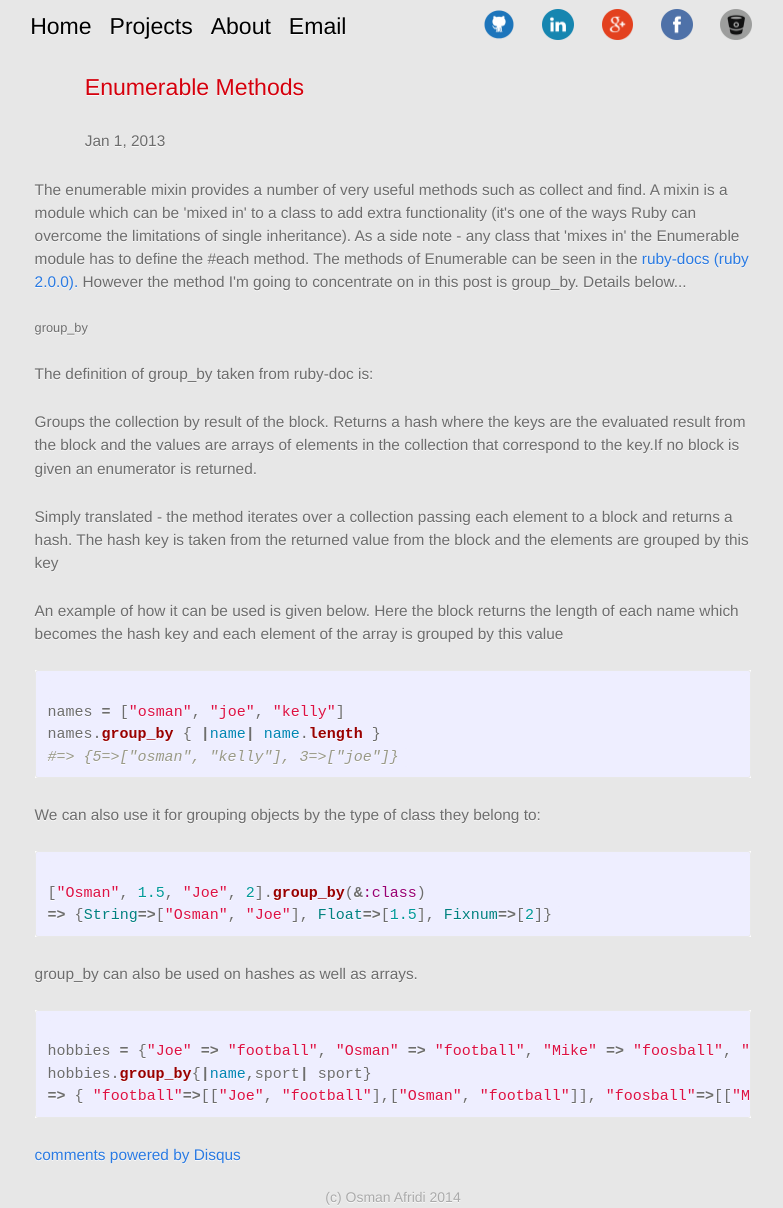
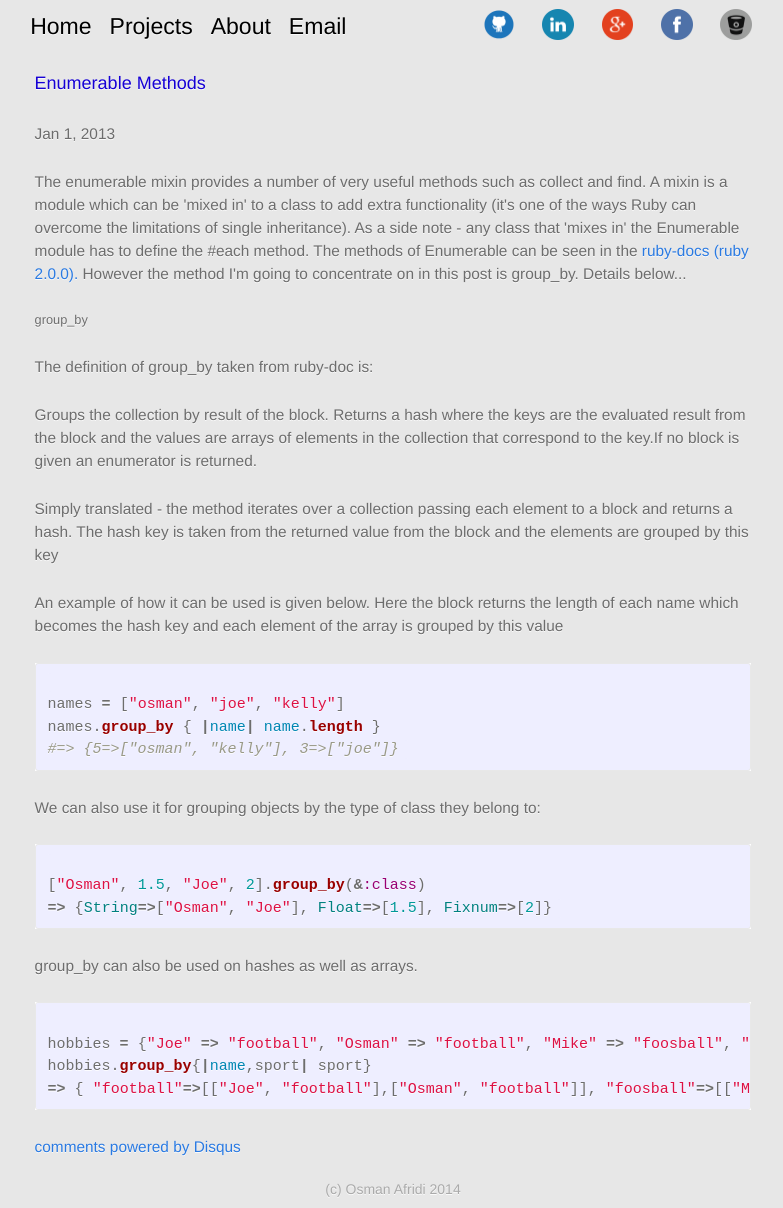
Before and after one commit to oafridi/oafridi.github.io, a Jekyll site: the page built from _posts/2013-01-01-Ruby-Enumerables.md, in a window 1280 px wide. Shown: the whole page, without its empty margins (247-1030 px from the left). Built offline with Jekyll 4.4.1, drawn with Linux system fonts in a browser that asks for light colours; comment, search, counter and statistics services are not loaded.

Commit message:
change header color

```diff
--- a/_layouts/post.html
+++ b/_layouts/post.html
@@ -3,8 +3,8 @@ layout: default
 comments: true
 ---
 <div class="about">
-  <header class="post-header">
-    <h2 class="post-title">{{ page.title }}</h2>
+  <!-- <header class="post-header"> -->
+    <h3>{{ page.title }}</h3>
     <p class="post-meta">{{ page.date | date: "%b %-d, %Y" }}{% if page.author %} • {{ page.author }}{% endif %}{% if page.meta %} • {{ page.meta }}{% endif %}</p>
   </header>
 
--- a/css/index.scss
+++ b/css/index.scss
@@ -7,7 +7,7 @@
 }
 
 // Variables
-$header-color: #d5000d;
+$header-color: #1600D5;
 $base-font-family: Helvetica, Arial, sans-serif;
 $base-font-size:   14px;
 $small-font-size:  $base-font-size * 0.875;
```
